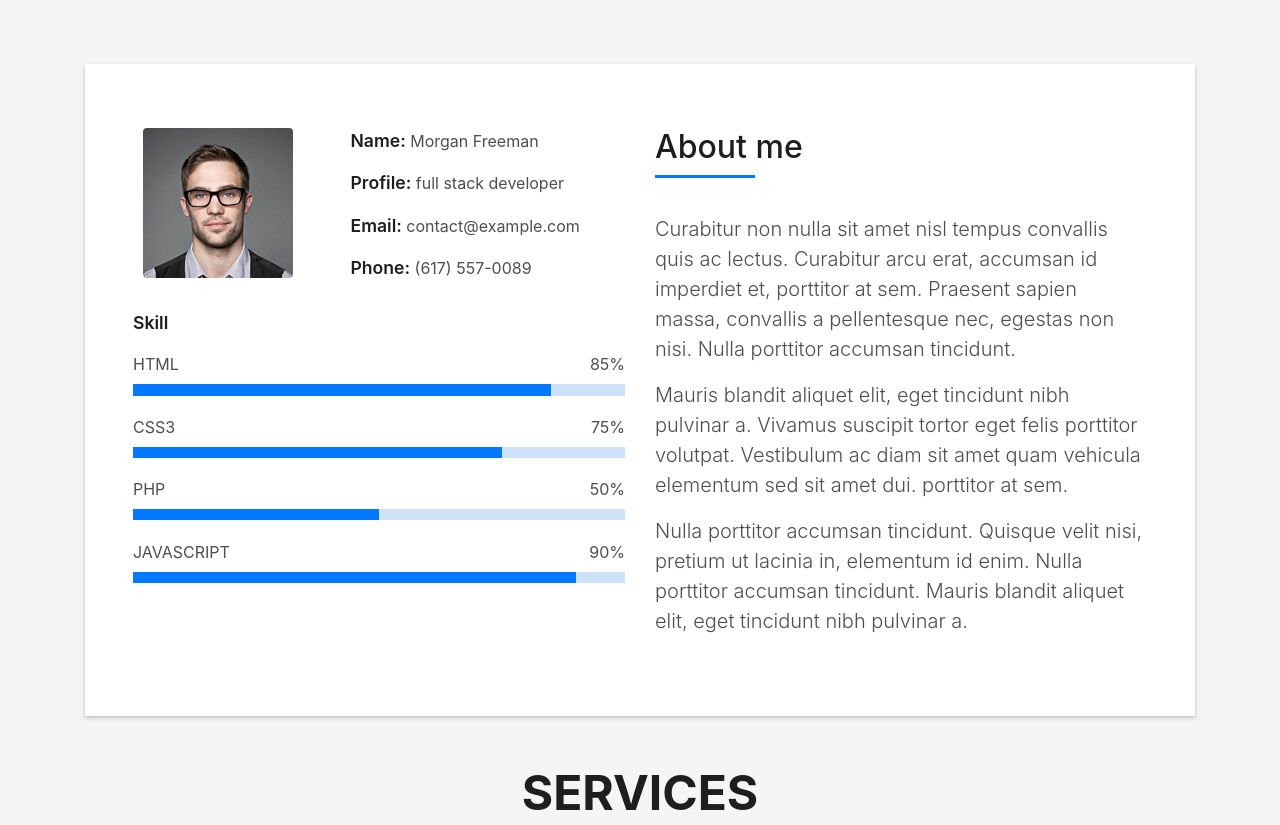
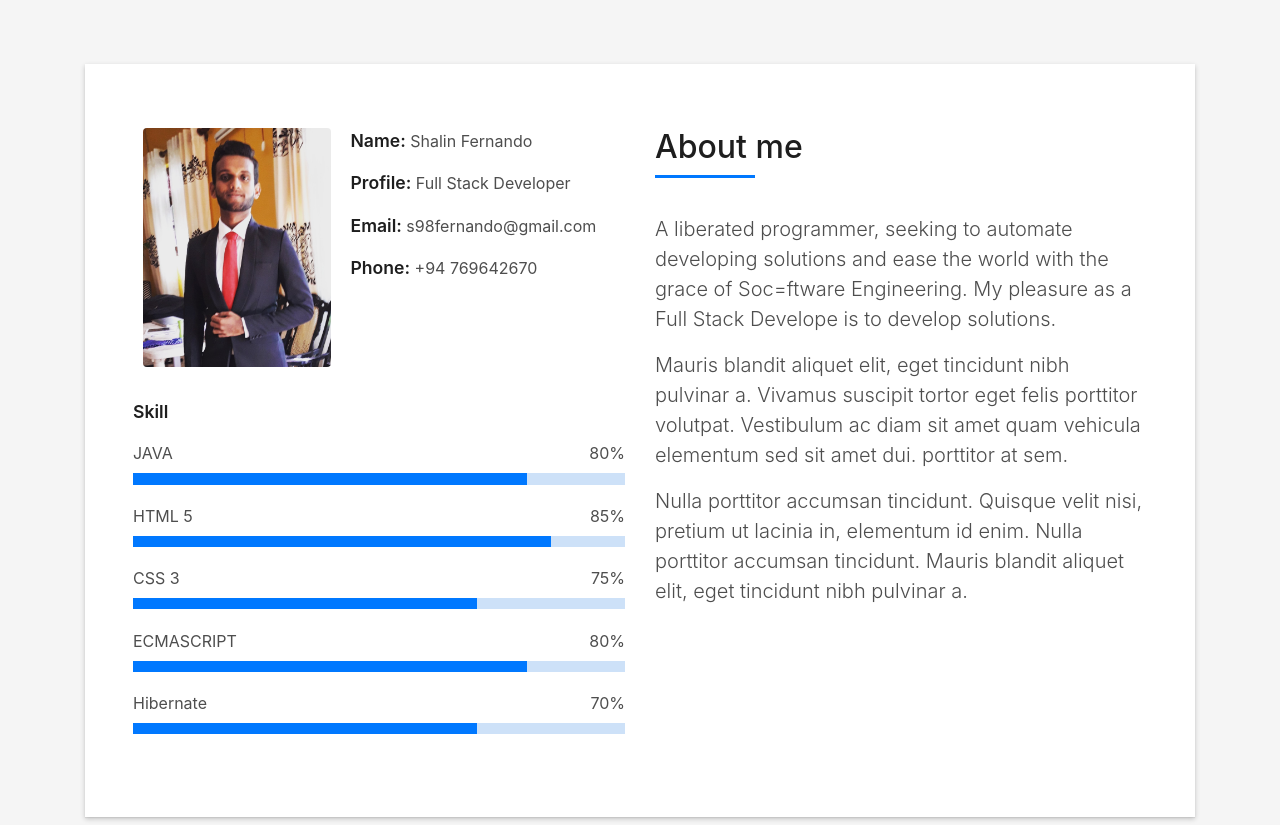
Before and after one commit to ShalinFernando/ShalinFernando.github.io, a plain HTML site: page index.html in a window 1280 px wide. Shown: the part 800-1625 px from the top of the page. Drawn offline with Linux system fonts and the light colour scheme; files whose address does not match are found by name.

Commit message:
Edited about me

```diff
--- a/index.html
+++ b/index.html
@@ -37,7 +37,7 @@
   <!--/ Nav Star /-->
   <nav class="navbar navbar-b navbar-trans navbar-expand-md fixed-top" id="mainNav">
     <div class="container">
-      <a class="navbar-brand js-scroll" href="#page-top">DevFolio</a>
+      <a class="navbar-brand js-scroll" href="#page-top">Shalin Fernando</a>
       <button class="navbar-toggler collapsed" type="button" data-toggle="collapse" data-target="#navbarDefault"
         aria-controls="navbarDefault" aria-expanded="false" aria-label="Toggle navigation">
         <span></span>
@@ -96,38 +96,43 @@
                 <div class="row">
                   <div class="col-sm-6 col-md-5">
                     <div class="about-img">
-                      <img src="img/testimonial-2.jpg" class="img-fluid rounded b-shadow-a" alt="">
+                      <img src="img/dp.jpg" class="img-fluid rounded b-shadow-a" alt="Profile Pic">
                     </div>
                   </div>
                   <div class="col-sm-6 col-md-7">
                     <div class="about-info">
-                      <p><span class="title-s">Name: </span> <span>Morgan Freeman</span></p>
-                      <p><span class="title-s">Profile: </span> <span>full stack developer</span></p>
-                      <p><span class="title-s">Email: </span> <span>contact@example.com</span></p>
-                      <p><span class="title-s">Phone: </span> <span>(617) 557-0089</span></p>
+                      <p><span class="title-s">Name: </span> <span>Shalin Fernando</span></p>
+                      <p><span class="title-s">Profile: </span> <span>Full Stack Developer</span></p>
+                      <p><span class="title-s">Email: </span> <span>s98fernando@gmail.com</span></p>
+                      <p><span class="title-s">Phone: </span> <span>+94 769642670</span></p>
                     </div>
                   </div>
                 </div>
                 <div class="skill-mf">
                   <p class="title-s">Skill</p>
-                  <span>HTML</span> <span class="pull-right">85%</span>
+                  <span>JAVA</span> <span class="pull-right">80%</span>
                   <div class="progress">
-                    <div class="progress-bar" role="progressbar" style="width: 85%;" aria-valuenow="85" aria-valuemin="0"
+                    <div class="progress-bar" role="progressbar" style="width: 80%;" aria-valuenow="80" aria-valuemin="0"
                       aria-valuemax="100"></div>
                   </div>
-                  <span>CSS3</span> <span class="pull-right">75%</span>
+                  <span>HTML 5</HTML:5></span> <span class="pull-right">85%</span>
                   <div class="progress">
-                    <div class="progress-bar" role="progressbar" style="width: 75%" aria-valuenow="75" aria-valuemin="0"
+                    <div class="progress-bar" role="progressbar" style="width: 85%" aria-valuenow="85" aria-valuemin="0"
                       aria-valuemax="100"></div>
                   </div>
-                  <span>PHP</span> <span class="pull-right">50%</span>
+                  <span>CSS 3</span> <span class="pull-right">75%</span>
                   <div class="progress">
-                    <div class="progress-bar" role="progressbar" style="width: 50%" aria-valuenow="50" aria-valuemin="0"
+                    <div class="progress-bar" role="progressbar" style="width: 70%" aria-valuenow="75" aria-valuemin="0"
                       aria-valuemax="100"></div>
                   </div>
-                  <span>JAVASCRIPT</span> <span class="pull-right">90%</span>
+                  <span>ECMASCRIPT</span> <span class="pull-right">80%</span>
                   <div class="progress">
-                    <div class="progress-bar" role="progressbar" style="width: 90%" aria-valuenow="90" aria-valuemin="0"
+                    <div class="progress-bar" role="progressbar" style="width: 80%" aria-valuenow="80" aria-valuemin="0"
+                      aria-valuemax="100"></div>
+                  </div>
+                  <span>Hibernate</span> <span class="pull-right">70%</span>
+                  <div class="progress">
+                    <div class="progress-bar" role="progressbar" style="width: 70%" aria-valuenow="70" aria-valuemin="0"
                       aria-valuemax="100"></div>
                   </div>
                 </div>
@@ -140,10 +145,8 @@
                     </h5>
                   </div>
                   <p class="lead">
-                    Curabitur non nulla sit amet nisl tempus convallis quis ac lectus. Curabitur arcu erat, accumsan id
-                    imperdiet et, porttitor
-                    at sem. Praesent sapien massa, convallis a pellentesque nec, egestas non nisi. Nulla
-                    porttitor accumsan tincidunt.
+                    A liberated programmer, seeking to automate developing solutions and ease the world with the grace of Soc=ftware Engineering. My pleasure as a Full Stack Develope is to
+                    develop solutions.
                   </p>
                   <p class="lead">
                     Mauris blandit aliquet elit, eget tincidunt nibh pulvinar a. Vivamus suscipit tortor eget felis
```
Also changed, not shown: img/dp.jpg (added).
